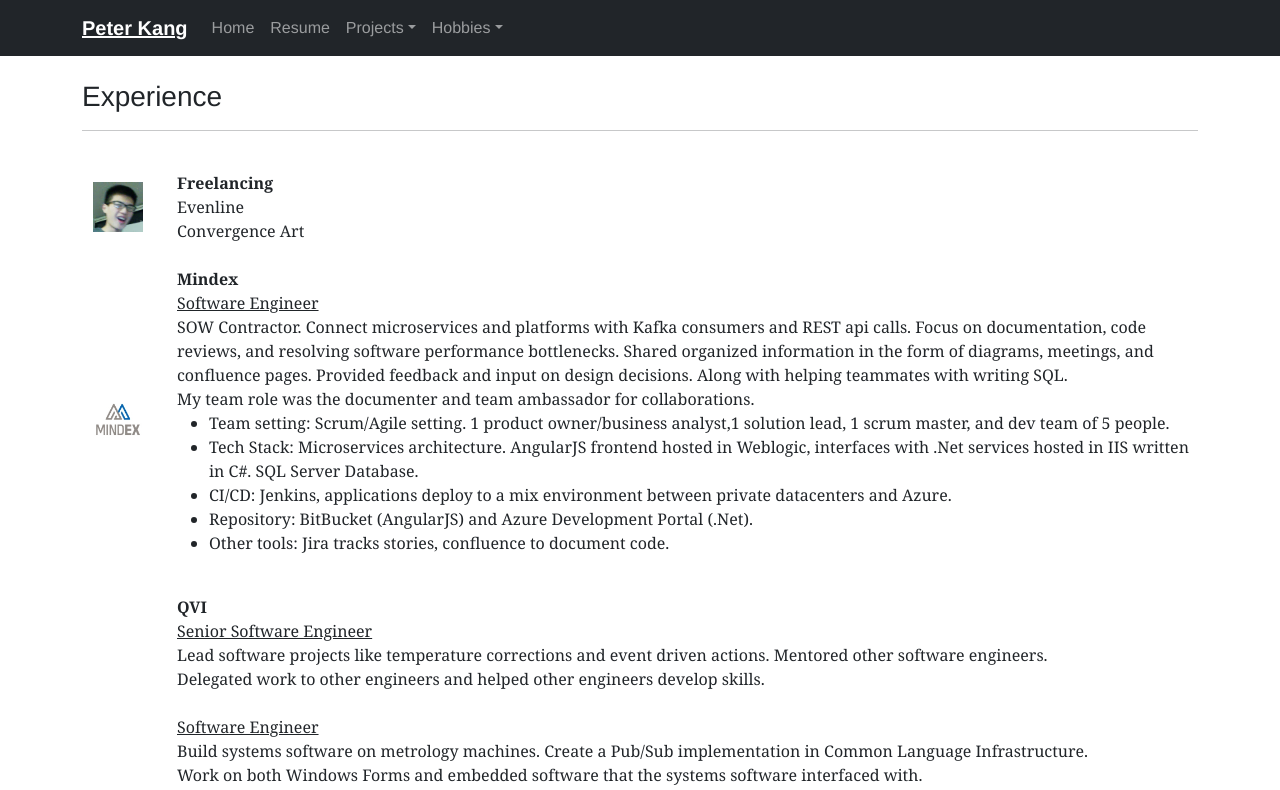
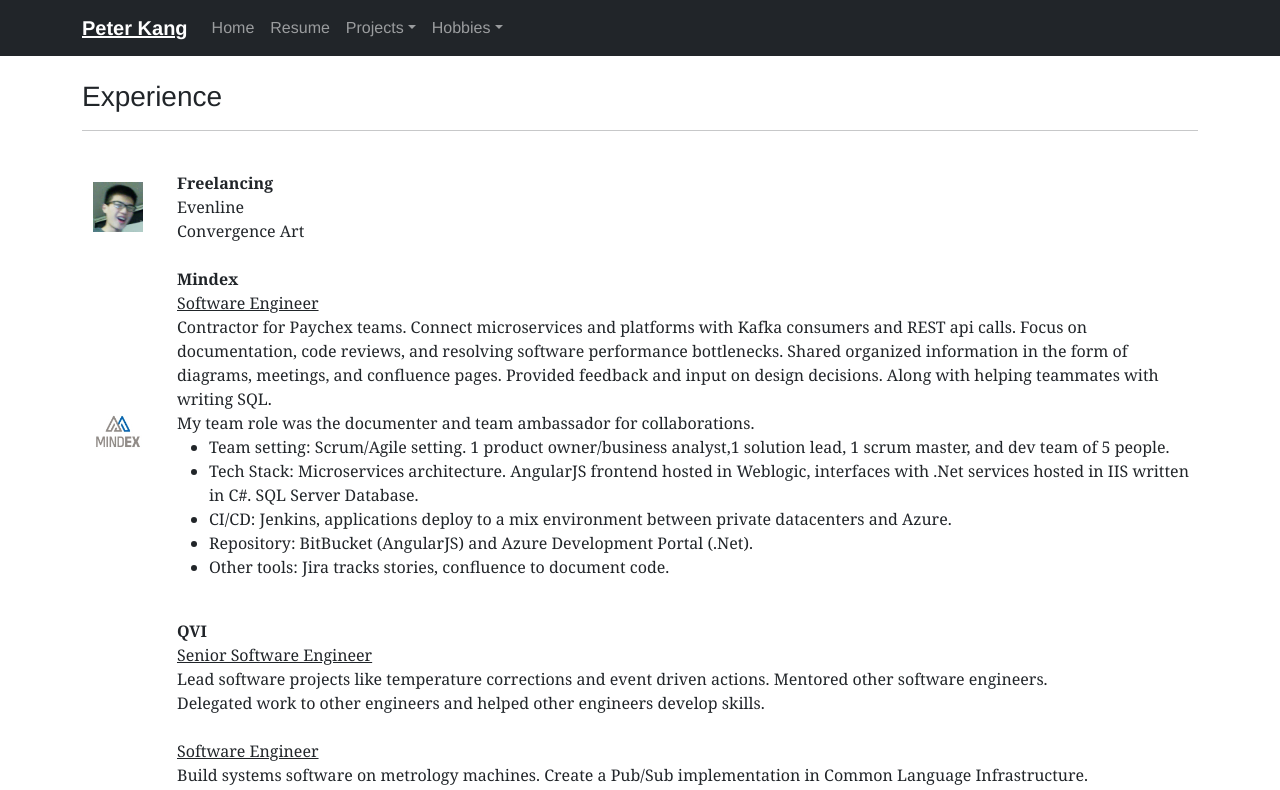
Before and after one commit to Peter-Kang/Peter-Kang.github.io, a React (Create React App) app: page /#/Resume in a window 1280 px wide. Shown: the top 790 px of the page. Built offline with nearby package versions, Linux system fonts and the light colour scheme.

Commit message:
Updated details

```diff
--- a/src/routes/Resume.js
+++ b/src/routes/Resume.js
@@ -30,7 +30,7 @@ const Resume = ()=>
                 <Row><Col className="text-decoration-underline">Software Engineer</Col></Row>
                 <Row>
                     <Col>
-                        SOW Contractor. Connect microservices and platforms with Kafka consumers and REST api calls.
+                        Contractor for Paychex teams. Connect microservices and platforms with Kafka consumers and REST api calls.
                         Focus on documentation, code reviews, and resolving software performance bottlenecks.
                         Shared organized information in the form of diagrams, meetings, and confluence pages.
                         Provided feedback and input on design decisions. Along with helping teammates with writing SQL.
```
